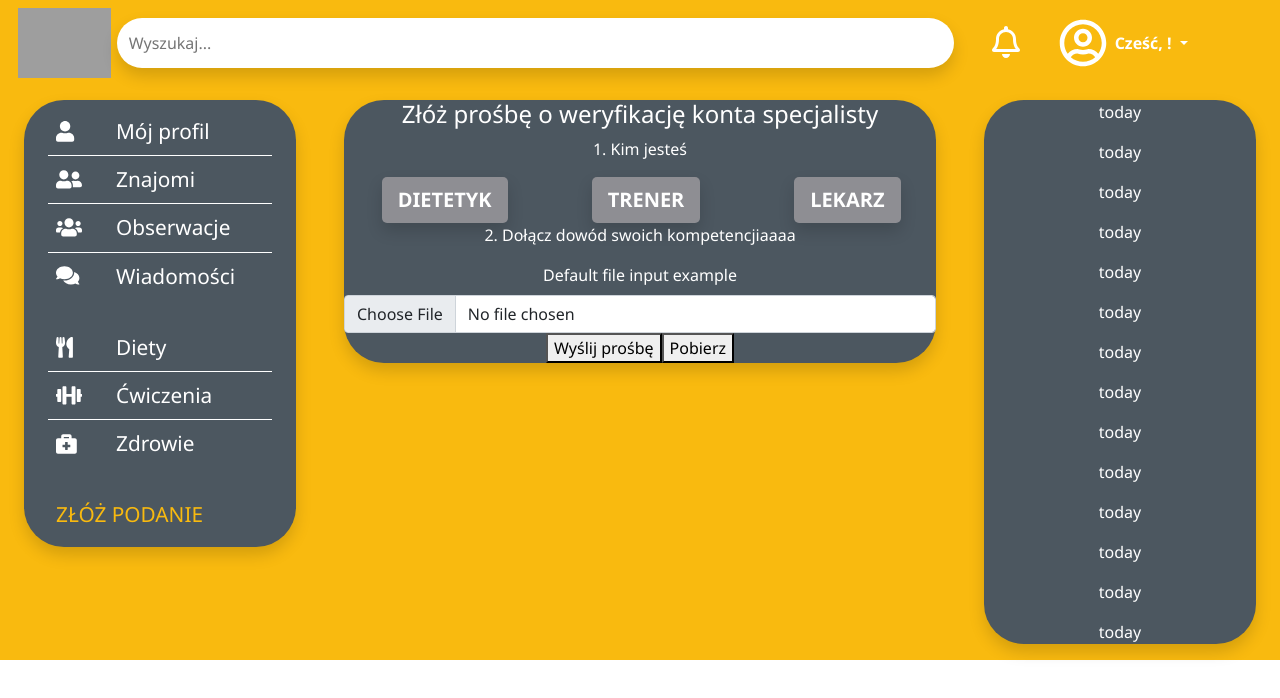
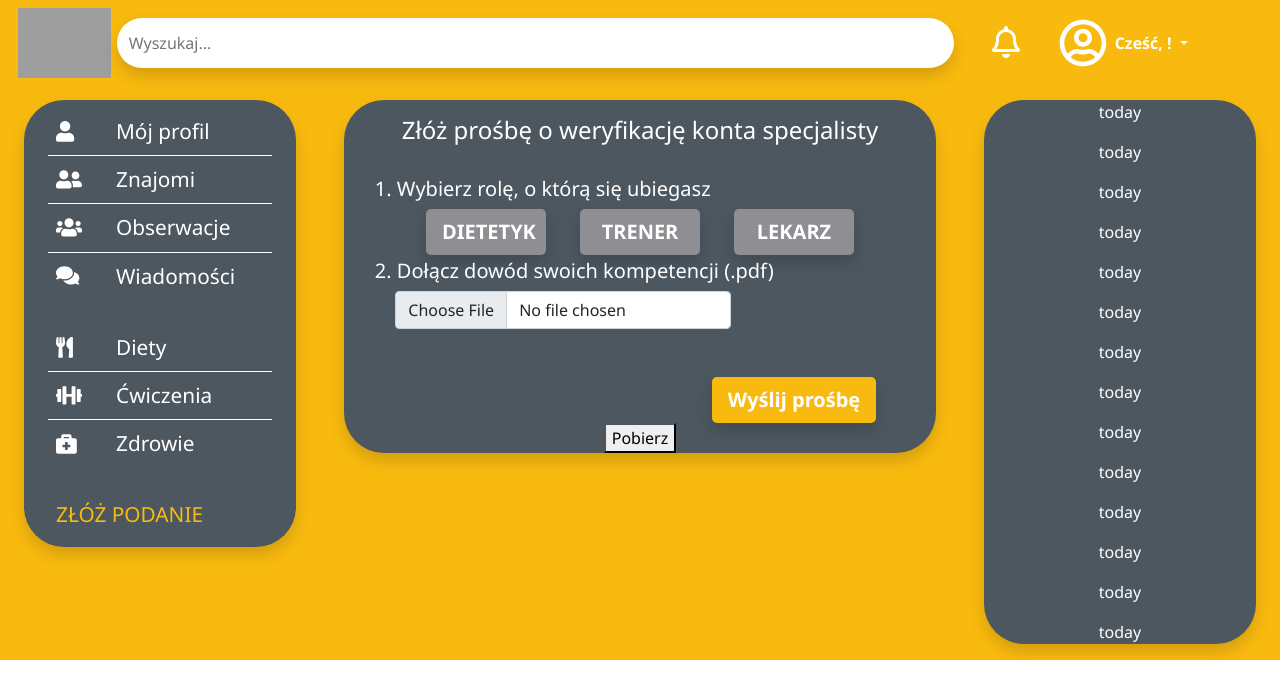
Before and after one commit to kacperdubiel/well-beeing, a Vue app in the folder frontend-vue/: page /#/role-requests in a window 1280 px wide. Shown: the top 698 px of the page. Built offline with nearby package versions, Linux system fonts and the light colour scheme; grey boxes are pictures that could not be loaded.

Commit message:
Add role request form validation, fix display

```diff
--- a/frontend-vue/src/App.vue
+++ b/frontend-vue/src/App.vue
@@ -64,19 +64,27 @@ button[class^="btn-panel-"] {
 }
 
 .btn-panel-telemedic {
-    background-color: var(--TELEMEDIC);
+    background-color: var(--TELEMEDIC) !important;
 }
 
 .btn-panel-sport {
-    background-color: var(--SPORT);
+    background-color: var(--SPORT) !important;
 }
 
 .btn-panel-diet {
-    background-color: var(--DIET);
+    background-color: var(--DIET) !important;
 }
 
 .btn-panel-social {
-    background-color: var(--DARK-YELLOW);
+    background-color: var(--DARK-YELLOW) !important;
+}
+
+p.has-error {
+    color: var(--INTENSE-PINK);
+}
+
+input.has-error {
+    border: 1px solid var(--INTENSE-PINK);
 }
 
 </style>
--- a/frontend-vue/src/components/LoginPanel.vue
+++ b/frontend-vue/src/components/LoginPanel.vue
@@ -278,15 +278,6 @@ export default {
     background: var(--GREY2);
 }
 
-input.has-error {
-    border: 1px solid var(--INTENSE-PINK);
-}
-
-p.has-error {
-    color: var(--INTENSE-PINK);
-    /*font-weight: bold;*/
-}
-
 .register-btn {
     color: white;
     font-size: 120%;
--- a/frontend-vue/src/views/social/RoleRequestsView.vue
+++ b/frontend-vue/src/views/social/RoleRequestsView.vue
@@ -1,37 +1,78 @@
 <template>
     <div class="section-bg">
-        <h4>
-            Złóż prośbę o weryfikację konta specjalisty
-        </h4>
-        <p>
-            1. Kim jesteś
-        </p>
-        <div class="row ms-auto">
-            <div class="col-4" v-if="!this.$store.getters.getRoles.includes('ROLE_DIETICIAN')">
-                <button class="btn-panel-" :class="{ 'dietician' : this.roleRequest.role === 'ROLE_DIETICIAN'}" @click="selectRole('ROLE_DIETICIAN')">
+
+        <div class="row">
+            <h4 class="pt-3">
+                Złóż prośbę o weryfikację konta specjalisty
+            </h4>
+        </div>
+
+        <div class="row">
+            <h5 class="pt-4 step">
+                1. Wybierz rolę, o którą się ubiegasz
+            </h5>
+        </div>
+
+        <div class="row justify-content-center">
+            <div class="col-lg-3 col-md-12 my-1 mt-lg-0" v-if="!this.$store.getters.getRoles.includes('ROLE_DIETICIAN')">
+                <button
+                    class="btn-panel-"
+                    :class="{ 'dietician' : this.roleRequest.role === 'ROLE_DIETICIAN'}"
+                    @click="selectRole('ROLE_DIETICIAN'); clearStatus()">
                     DIETETYK
                 </button>
             </div>
-            <div class="col-4" v-if="!this.$store.getters.getRoles.includes('ROLE_TRAINER')">
-                <button class="btn-panel-" :class="{ 'trainer' : this.roleRequest.role === 'ROLE_TRAINER'}" @click="selectRole('ROLE_TRAINER')">
+            <div class="col-lg-3 col-md-12 my-1 mt-lg-0" v-if="!this.$store.getters.getRoles.includes('ROLE_TRAINER')">
+                <button
+                    class="btn-panel-"
+                    :class="{ 'trainer' : this.roleRequest.role === 'ROLE_TRAINER'}"
+                    @click="selectRole('ROLE_TRAINER'); clearStatus()">
                     TRENER
                 </button>
             </div>
-            <div class="col-4" v-if="!this.$store.getters.getRoles.includes('ROLE_DOCTOR')" >
-                <button class="btn-panel-" :class="{ 'doctor' : this.roleRequest.role === 'ROLE_DOCTOR'}" @click="selectRole('ROLE_DOCTOR')">
+            <div class="col-lg-3 col-md-12 my-1 mt-lg-0" v-if="!this.$store.getters.getRoles.includes('ROLE_DOCTOR')" >
+                <button
+                    class="btn-panel-"
+                    :class="{ 'doctor' : this.roleRequest.role === 'ROLE_DOCTOR'}"
+                    @click="selectRole('ROLE_DOCTOR'); clearStatus()">
                     LEKARZ
                 </button>
             </div>
         </div>
-        <p>
-            2. Dołącz dowód swoich kompetencjiaaaa
-        </p>
-        <div class="mb-3">
-            <label for="formFile" class="form-label">Default file input example</label>
-            <input class="form-control" type="file" ref="myfile" id="formFile" accept="application/pdf">
-            <button @click="submitRoleRequest">Wyślij prośbę</button>
-            <button @click="downloadFile">Pobierz</button>
+
+        <div class="row">
+            <h5 class="t-2 step">
+                2. Dołącz dowód swoich kompetencji (.pdf)
+            </h5>
         </div>
+
+        <div class="row">
+            <div class="col-9 col-lg-7 offset-1">
+                <input
+                    class="form-control"
+                    type="file"
+                    ref="myfile"
+                    id="formFile"
+                    accept="application/pdf"
+                    @focus="clearStatus"
+                >
+            </div>
+        </div>
+
+        <div v-if="errorRequest" class="row mt-3 text-start ms-4">
+            <p class="has-error m-0">
+                Proszę uzupełnić wszystkie dane!
+            </p>
+        </div>
+
+        <div class="row mt-5">
+            <div class="col-4 offset-7">
+                <button class="btn-panel-social" @click="submitRoleRequest">Wyślij prośbę</button>
+            </div>
+
+        </div>
+
+        <button @click="downloadFile">Pobierz</button>
 
     </div>
 </template>
@@ -45,7 +86,10 @@ export default {
                 role: "",
                 documentImgPath: "path"
             },
-            requestId:0
+            requestId:0,
+            submittingRequest: false,
+            errorRequest: false,
+            successRequest: false
         }
     },
     methods: {
@@ -53,15 +97,27 @@ export default {
             this.roleRequest.role = role
         },
         submitRoleRequest () {
+            this.submittingRequest = true
+            this.clearStatus()
+            console.log(document.getElementById("formFile").value === "")
+            if (this.invalidRole || this.invalidFile) {
+                this.errorRequest = true
+                console.log("wielbłąd")
+                return
+            }
+            //clearinputs
             const url = `${this.apiURL}role-request`
             const token = this.$store.getters.getToken;
             this.axios.post(url, this.roleRequest, {headers: {Authorization: `Bearer ${token}`}}).then((response) => {
                 console.log(response.data)
                 this.requestId = response.data['roleReqId']
                 this.importData()
+                this.clearInputs()
             }).catch(error => {
                 console.log(error.response.status)
             });
+
+            this.submittingRequest = false
         },
         downloadFile () {
             const url = `${this.apiURL}role-request/export/${this.requestId}`
@@ -91,6 +147,24 @@ export default {
             }).catch(error => {
                     console.log(error.response.status)
             });
+        },
+        clearStatus() {
+            this.submittingRequest = false
+            this.errorRequest = false
+            this.successRequest = false
+        },
+        clearInputs () {
+            this.roleRequest.role = ""
+            document.getElementById("formFile").value = ""
+        }
+    },
+    computed: {
+        invalidRole() {
+            return !(this.roleRequest.role === 'ROLE_DOCTOR' || this.roleRequest.role === 'ROLE_DIETICIAN' || this.roleRequest.role === 'ROLE_TRAINER')
+        },
+        invalidFile() {
+            // return this.$refs.myfile.files[0] === null
+            return document.getElementById("formFile").value === ""
         }
     }
 }
@@ -108,4 +182,15 @@ export default {
 .trainer {
     background-color: var(--SPORT);
 }
+
+.btn-panel- {
+    width: 120px;
+}
+
+.step {
+    text-align: left;
+    margin-left: 5%;
+}
+
+
 </style>
```
